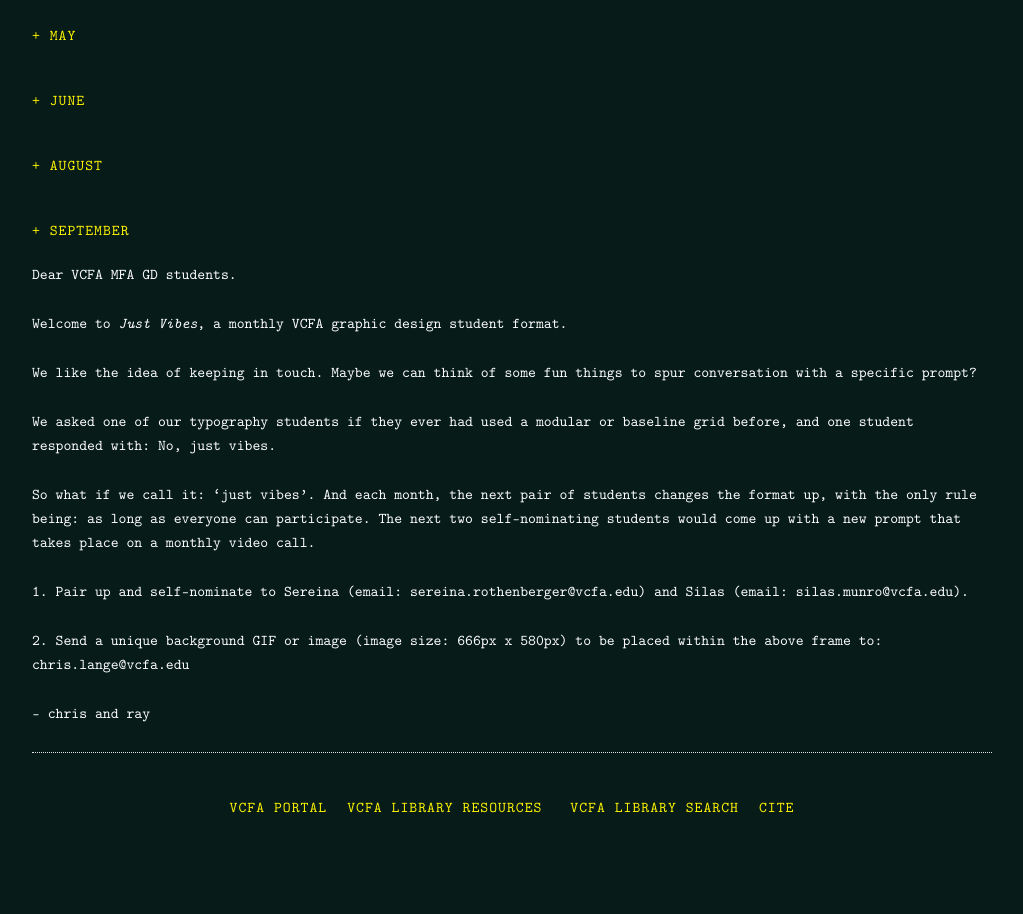
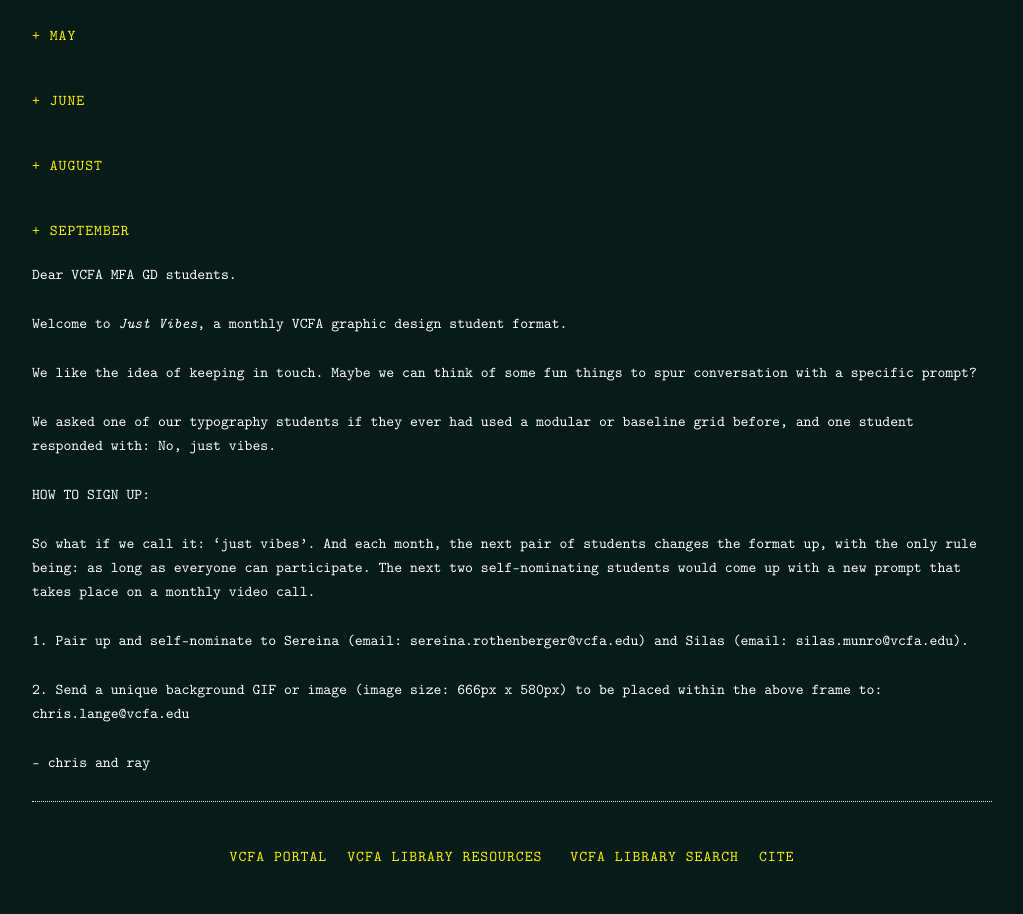
Before and after one commit to lange-lange/justvibes, a website: page index.html in a window 1280 px wide. Shown: the part 1086-2000 px from the top of the page, without its empty margins (128-1151 px from the left). Before the commit the page ends 1951 px from the top, so only its background shows below. Drawn offline with Linux system fonts and the light colour scheme; a web font is replaced by a local one.

Commit message:
Update index.html

```diff
--- a/index.html
+++ b/index.html
@@ -245,6 +245,7 @@
 We asked one of our typography students if they ever had used a modular or baseline grid before, and one student responded with:
 No, just vibes.</p>
 
+<p>HOW TO SIGN UP:</p>
 <p>So what if we call it: ‘just vibes’. And each month, the next pair of students changes the format up, with the only rule being: as long as everyone can participate. The next two self-nominating students would come up with a new prompt that takes place on a monthly video call.</p>
 
 <p>1. Pair up and self-nominate to Sereina (email: sereina.rothenberger@vcfa.edu) and Silas (email: silas.munro@vcfa.edu).</p>
```
